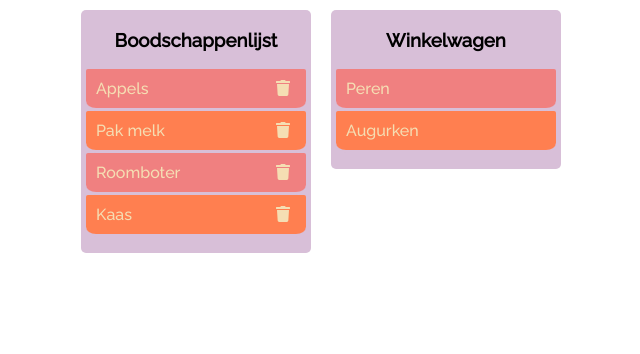
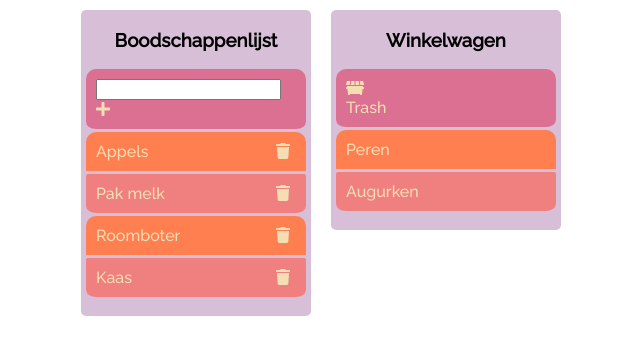
Before and after one commit to Wolk9/Level_33_React_opdracht_boodschappenlijst_en_winkelmand, a React (Create React App) app in the folder my-groceries-app/: page / in a window 1280 px wide. Shown: the top 354 px of the page, without its empty margins (319-959 px from the left). Built offline with nearby package versions, Linux system fonts and the light colour scheme.

Commit message:
Input Field and Dumpster realized

```diff
--- a/my-groceries-app/src/components/Container.js
+++ b/my-groceries-app/src/components/Container.js
@@ -10,26 +10,41 @@ function Container() {
   console.log("Container", groceryItems);
   console.log("Container", shoppingCart);
 
-  const handleGroceryListChange = (id) => {
-    console.log("Grocery listChange", id.id);
-  };
+  // const handleGroceryListChange = (id) => {
+  //   console.log("Grocery listChange", id.id);
+  // };
 
-  const handleShoppingCartChange = (id) => {
-    console.log("Shopping cart listChange", id.id);
-  };
+  // const handleShoppingCartChange = (id) => {
+  //   console.log("Shopping cart listChange", id.id);
+  // };
 
-  const handleDeleteItem = (id) => {
+  const createItem = () => {};
+
+  const handleDeleteItem = (id, list) => {
+    if (list === "Boodschappenlijst") {
       console.log("delete ", id);
       const newList = groceryItems.filter((item) => item.id !== id.id);
       setGroceryItems(newList);
+    } else if (list === "Winkelwagen") {
+      const newList = shoppingCartItem.filter((item) => item.id !== id.id);
+      setShoppingCartItem(newList);
+    }
   };
 
-  const clickItem = (id) => {
-    console.log("ClickItem", id);
+  const clickItem = (id, list) => {
+    if (list === "Boodschappenlijst") {
+      console.log("ClickItem", list, id);
       const newSLItem = groceryItems.filter((item) => item.id === id.id);
       const newSLIList = shoppingCartItem.concat(newSLItem);
       setShoppingCartItem(newSLIList);
-    handleDeleteItem(id);
+      handleDeleteItem(id, list);
+    } else if (list === "Winkelwagen") {
+      console.log("ClickItem", list, id);
+      const newGLItem = shoppingCartItem.filter((item) => item.id === id.id);
+      const newGLList = groceryItems.concat(newGLItem);
+      setGroceryItems(newGLList);
+      handleDeleteItem(id, list);
+    }
   };
 
   return (
@@ -37,16 +52,19 @@ function Container() {
       <List
         title="Boodschappenlijst"
         list={groceryItems}
-        onChange={handleGroceryListChange}
+        // onChange={handleGroceryListChange}
         handleDeleteItem={handleDeleteItem}
         clickItem={clickItem}
+        createItem={createItem}
       />
       <List
         title="Winkelwagen"
         list={shoppingCartItem}
-        onChange={handleShoppingCartChange}
+        clickItem={clickItem}
+        // onChange={handleShoppingCartChange}
       />
     </div>
   );
 }
+
 export default Container;
--- a/my-groceries-app/src/components/List.js
+++ b/my-groceries-app/src/components/List.js
@@ -1,5 +1,8 @@
 import React from "react";
 import ListItem from "./ListItem";
+import { FontAwesomeIcon } from "@fortawesome/react-fontawesome";
+
+import { faPlus, faDumpster } from "@fortawesome/free-solid-svg-icons";
 
 function List(props) {
   const itemsList = props.list.map((item) => (
@@ -9,12 +12,38 @@ function List(props) {
       title={props.title}
       handleDeleteItem={props.handleDeleteItem}
       clickItem={props.clickItem}
+      createItem={props.createItem}
     />
   ));
 
   return (
     <div className="list-container">
       <h3>{props.title}</h3>
+      <ul className="list">
+        <li className="list-item-form">
+          {props.title === "Boodschappenlijst" && (
+            <form>
+              <input type="text" id="newGLinput" name="text" />
+
+              <div
+                className="list-trashcan-part"
+                onClick={() => props.handleDeleteItem(props.item, props.title)}
+              >
+                <FontAwesomeIcon icon={faPlus} />
+              </div>
+            </form>
+          )}
+          {props.title === "Winkelwagen" && (
+            <div
+              className="list-trashcan-part"
+              onClick={() => props.handleDeleteItem(props.item, props.title)}
+            >
+              <FontAwesomeIcon icon={faDumpster} />
+              Trash
+            </div>
+          )}
+        </li>
+      </ul>
       <ul className="list">{itemsList}</ul>
     </div>
   );
--- a/my-groceries-app/src/components/ListItem.js
+++ b/my-groceries-app/src/components/ListItem.js
@@ -1,6 +1,17 @@
 import React from "react";
 import { FontAwesomeIcon } from "@fortawesome/react-fontawesome";
 import { faTrash } from "@fortawesome/free-solid-svg-icons";
+
+function Form(props) {
+  return (
+    <li className="list-item">
+      <form>
+        <input type="text" id="newGLinput" name="text" />
+        <button type="submit">add</button>
+      </form>
+    </li>
+  );
+}
 
 function ListItem(props) {
   console.log(props);
@@ -8,19 +19,17 @@ function ListItem(props) {
     <li key={props.id} id={props.id} className="list-item" value={props.title}>
       <div
         className="list-item-part"
-        onClick={() => props.clickItem(props.item)}
+        onClick={() => props.clickItem(props.item, props.title)}
       >
         {props.item.title}
       </div>
-      {props.title === "Boodschappenlijst" ? (
+      {props.title === "Boodschappenlijst" && (
         <div
           className="list-trashcan-part"
-          onClick={() => props.handleDeleteItem(props.item)}
+          onClick={() => props.handleDeleteItem(props.item, props.title)}
         >
           <FontAwesomeIcon icon={faTrash} />
         </div>
-      ) : (
-        " "
       )}
     </li>
   );
--- a/my-groceries-app/src/index.css
+++ b/my-groceries-app/src/index.css
@@ -79,14 +79,31 @@ ul {
           padding-inline-start: 0px;
 }
 
-.list-item:nth-child(2n-1) {
+.list-item-form {
+  display: flex;
+  justify-content: space-between;
+  position: inherit;
+  list-style: none;
+  color: wheat;
+  min-width: 200px;
+  min-height: 20px;
+  padding: 10px;
+  margin: 0px;
+  margin-bottom: -16px;
+  text-align: left;
+  background-color: palevioletred;
+  border-bottom: 3px solid thistle;
+  border-radius: 10px 10px 10px 10px;
+}
+
+.list-item:nth-child(2n-2) {
   background-color: lightcoral;
   border-bottom: 3px solid thistle;
   border-radius: 2px 2px 10px 10px;
 }
 
-.list-item:nth-child(2n-2) {
+.list-item:nth-child(2n-3) {
   background-color: coral;
   border-bottom: 3px solid thistle;
-  border-radius: 2px 2px 10px 10px;
+  border-radius: 10px 10px 2px 2px;
 }/*# sourceMappingURL=index.css.map */
--- a/my-groceries-app/src/index.scss
+++ b/my-groceries-app/src/index.scss
@@ -84,14 +84,31 @@ ul {
   padding-inline-start: 0px;
 }
 
-.list-item:nth-child(2n - 1) {
+.list-item-form {
+  display: flex;
+  justify-content: space-between;
+  position: inherit;
+  list-style: none;
+  color: wheat;
+  min-width: 200px;
+  min-height: 20px;
+  padding: 10px;
+  margin: 0px;
+  margin-bottom: -16px;
+  text-align: left;
+  background-color: palevioletred;
+  border-bottom: 3px solid thistle;
+  border-radius: 10px 10px 10px 10px;
+}
+
+.list-item:nth-child(2n - 2) {
   background-color: lightcoral;
   border-bottom: 3px solid thistle;
   border-radius: 2px 2px 10px 10px;
 }
 
-.list-item:nth-child(2n - 2) {
+.list-item:nth-child(2n - 3) {
   background-color: coral;
   border-bottom: 3px solid thistle;
-  border-radius: 2px 2px 10px 10px;
+  border-radius: 10px 10px 2px 2px;
 }
```
Also changed, not shown: 1 other file (tests, documents, lock files or other folders). Lines whose indentation alone changed are shown as unchanged.
